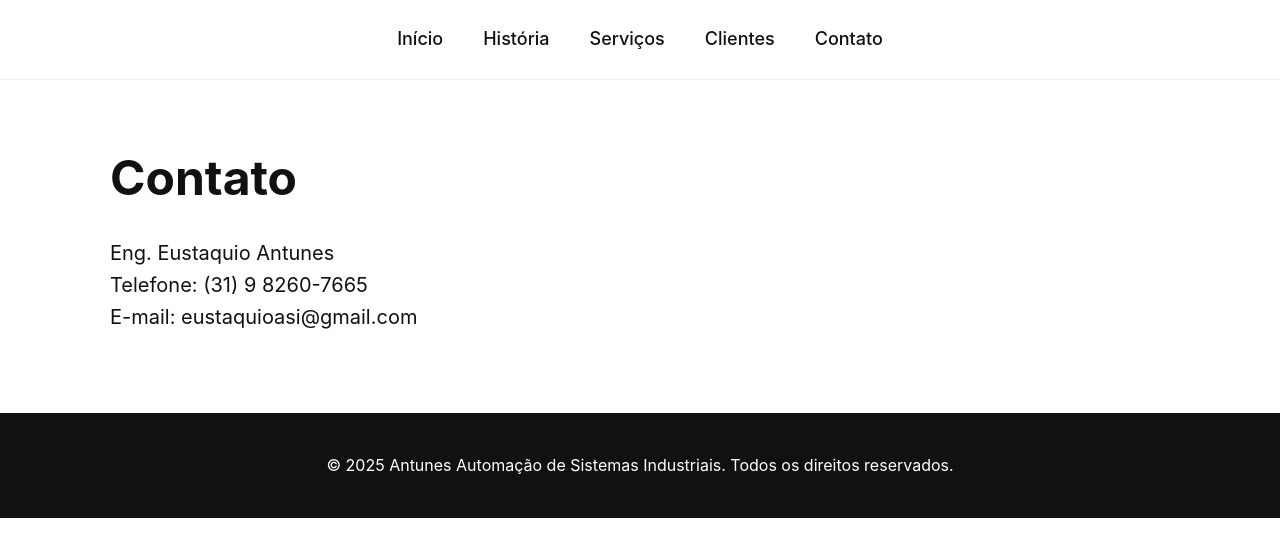
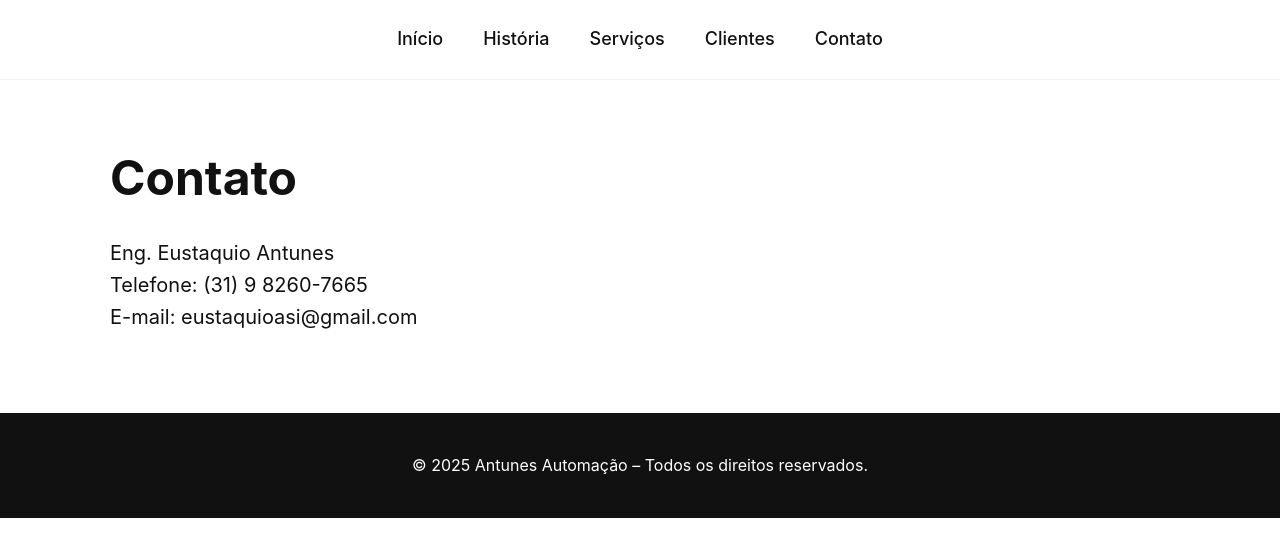
Before and after one commit to EustaquioAntunes/antunes-site, a React (Vite) app: page /contato in a window 1280 px wide. Shown: the top 556 px of the page. Built offline with nearby package versions, Linux system fonts and the light colour scheme.

Commit message:
Update Footer.jsx

```diff
--- a/src/components/Footer.jsx
+++ b/src/components/Footer.jsx
@@ -1,7 +1,7 @@
 export default function Footer() {
   return (
     <footer>
-      © 2025 Antunes Automação de Sistemas Industriais. Todos os direitos reservados.
+      © {new Date().getFullYear()} Antunes Automação – Todos os direitos reservados.
     </footer>
   );
 }
```
